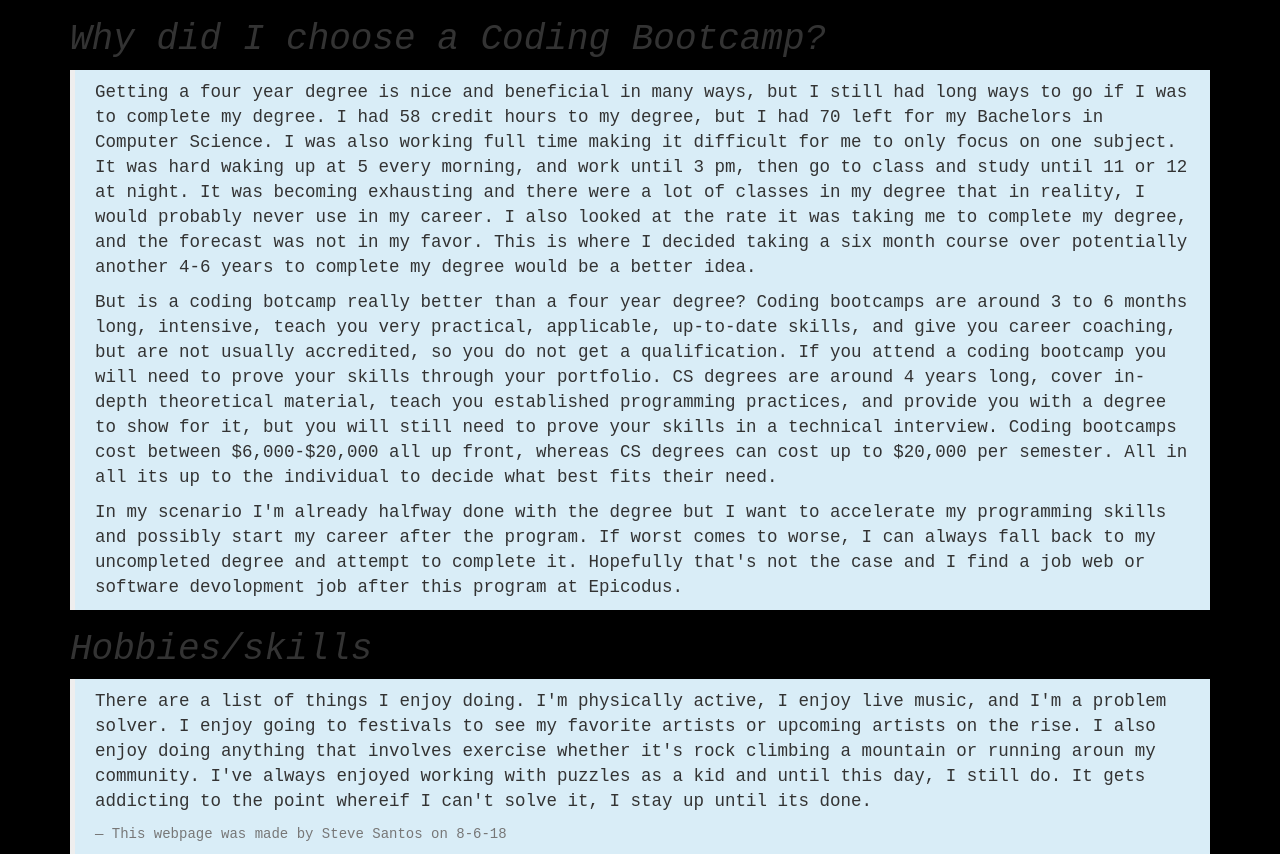
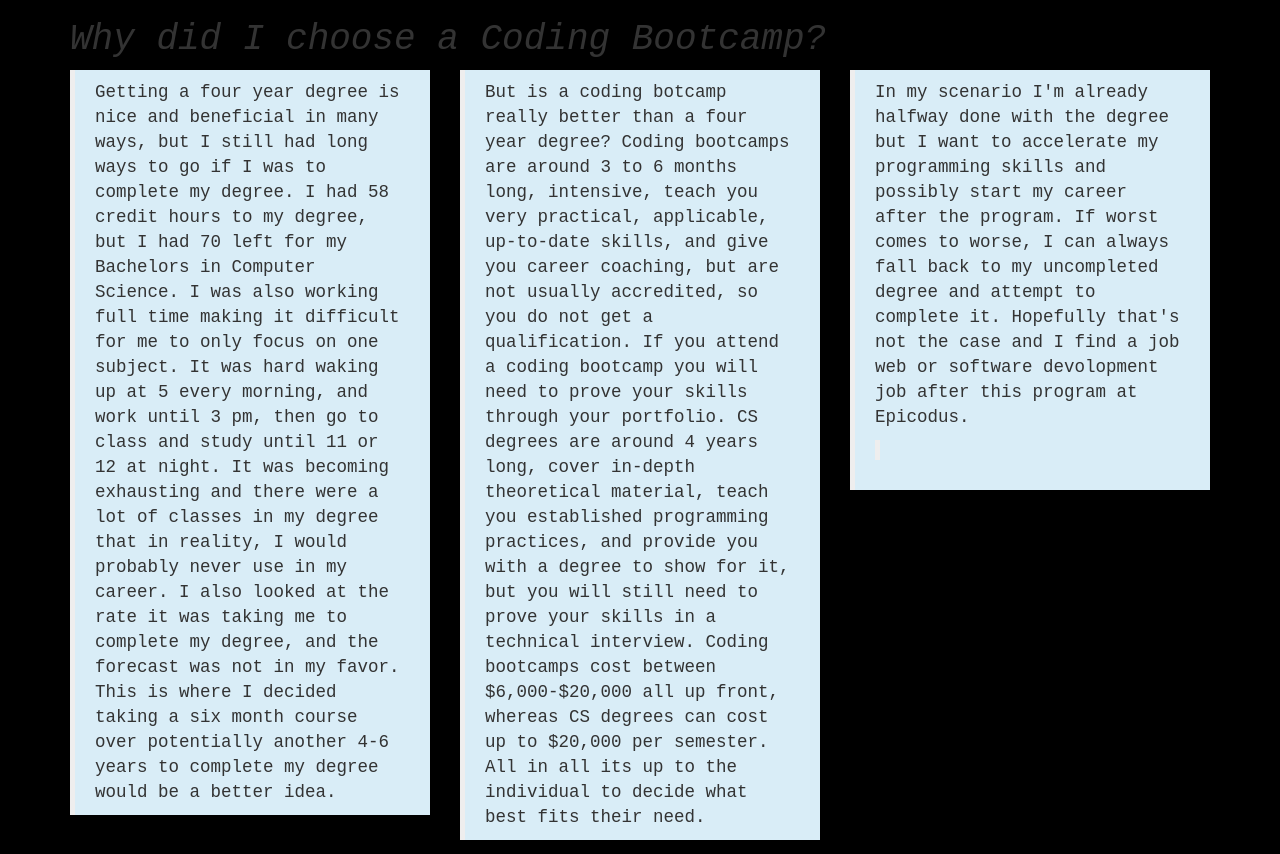
Before and after one commit to ssantos15/index, a plain HTML site: page index.html in a window 1280 px wide. Shown: the part 2629-3483 px from the top of the page. Drawn offline with Linux system fonts and the light colour scheme.

Commit message:
It will have a grid.

```diff
--- a/index.html
+++ b/index.html
@@ -35,11 +35,23 @@
           </div>
         </blockquote>
         <h1>Why did I choose a Coding Bootcamp?</h1>
-        <blockquote class="bg-info">
-          <p>Getting a four year degree is nice and beneficial in many ways, but I still had long ways to go if I was to complete my degree.  I had 58 credit hours to my degree, but I had 70 left for my Bachelors in Computer Science.  I was also working full time making it difficult for me to only focus on one subject.  It was hard waking up at 5 every morning,  and work until 3 pm, then go to class and study until 11 or 12 at night.  It was becoming exhausting and there were a lot of classes in my degree that in reality, I would probably never use in my career. I also looked at the rate it was taking me to complete my degree, and the forecast was not in my favor.  This is where I decided taking a six month course over potentially another 4-6 years to complete my degree would be a better idea.</p>
-          <p>But is a coding botcamp really better than a four year degree?  Coding bootcamps are around 3 to 6 months long, intensive, teach you very practical, applicable, up-to-date skills, and give you career coaching, but are not usually accredited, so you do not get a qualification. If you attend a coding bootcamp you will need to prove your skills through your portfolio. CS degrees are around 4 years long, cover in-depth theoretical material, teach you established programming practices, and provide you with a degree to show for it, but you will still need to prove your skills in a technical interview. Coding bootcamps cost between $6,000-$20,000 all up front, whereas CS degrees can cost up to $20,000 per semester.  All in all its up to the individual to decide what best fits their need.</p>
-          <p>In my scenario I'm already halfway done with the degree but I want to accelerate my programming skills and possibly start my career after the program.  If worst comes to worse, I can always fall back to my uncompleted degree and attempt to complete it.  Hopefully that's not the case and I find a job web or software devolopment job after this program at Epicodus.</p>
-        </blockquote>
+        <div class ="row">
+            <div class="col-md-4">
+              <blockquote class="bg-info">
+                <p>Getting a four year degree is nice and beneficial in many ways, but I still had long ways to go if I was to complete my degree.  I had 58 credit hours to my degree, but I had 70 left for my Bachelors in Computer Science.  I was also working full time making it difficult for me to only focus on one subject.  It was hard waking up at 5 every morning,  and work until 3 pm, then go to class and study until 11 or 12 at night.  It was becoming exhausting and there were a lot of classes in my degree that in reality, I would probably never use in my career. I also looked at the rate it was taking me to complete my degree, and the forecast was not in my favor.  This is where I decided taking a six month course over potentially another 4-6 years to complete my degree would be a better idea.</p>
+              </blockquote>
+            </div>
+            <div class="col-md-4">
+              <blockquote class="bg-info">
+                <p>But is a coding botcamp really better than a four year degree?  Coding bootcamps are around 3 to 6 months long, intensive, teach you very practical, applicable, up-to-date skills, and give you career coaching, but are not usually accredited, so you do not get a qualification. If you attend a coding bootcamp you will need to prove your skills through your portfolio. CS degrees are around 4 years long, cover in-depth theoretical material, teach you established programming practices, and provide you with a degree to show for it, but you will still need to prove your skills in a technical interview. Coding bootcamps cost between $6,000-$20,000 all up front, whereas CS degrees can cost up to $20,000 per semester.  All in all its up to the individual to decide what best fits their need.</p>
+              </blockquote>
+            </div>
+            <div class="col-md-4">
+              <blockquote class="bg-info">
+                <p>In my scenario I'm already halfway done with the degree but I want to accelerate my programming skills and possibly start my career after the program.  If worst comes to worse, I can always fall back to my uncompleted degree and attempt to complete it.  Hopefully that's not the case and I find a job web or software devolopment job after this program at Epicodus.</p>
+              <blockquote>
+            </div>
+        </div>
         <h1>Hobbies/skills</h1>
         <blockquote class="bg-info">
           <p>There are a list of things I enjoy doing.  I'm physically active, I enjoy live music, and I'm a problem solver. I enjoy going to festivals to see my favorite artists or upcoming artists on the rise.  I also enjoy doing anything that involves exercise whether it's rock climbing a mountain or running aroun my community.  I've always enjoyed working with puzzles as a kid and until this day, I still do.  It gets addicting to the point whereif I can't solve it, I stay up until its done.</p>
```
